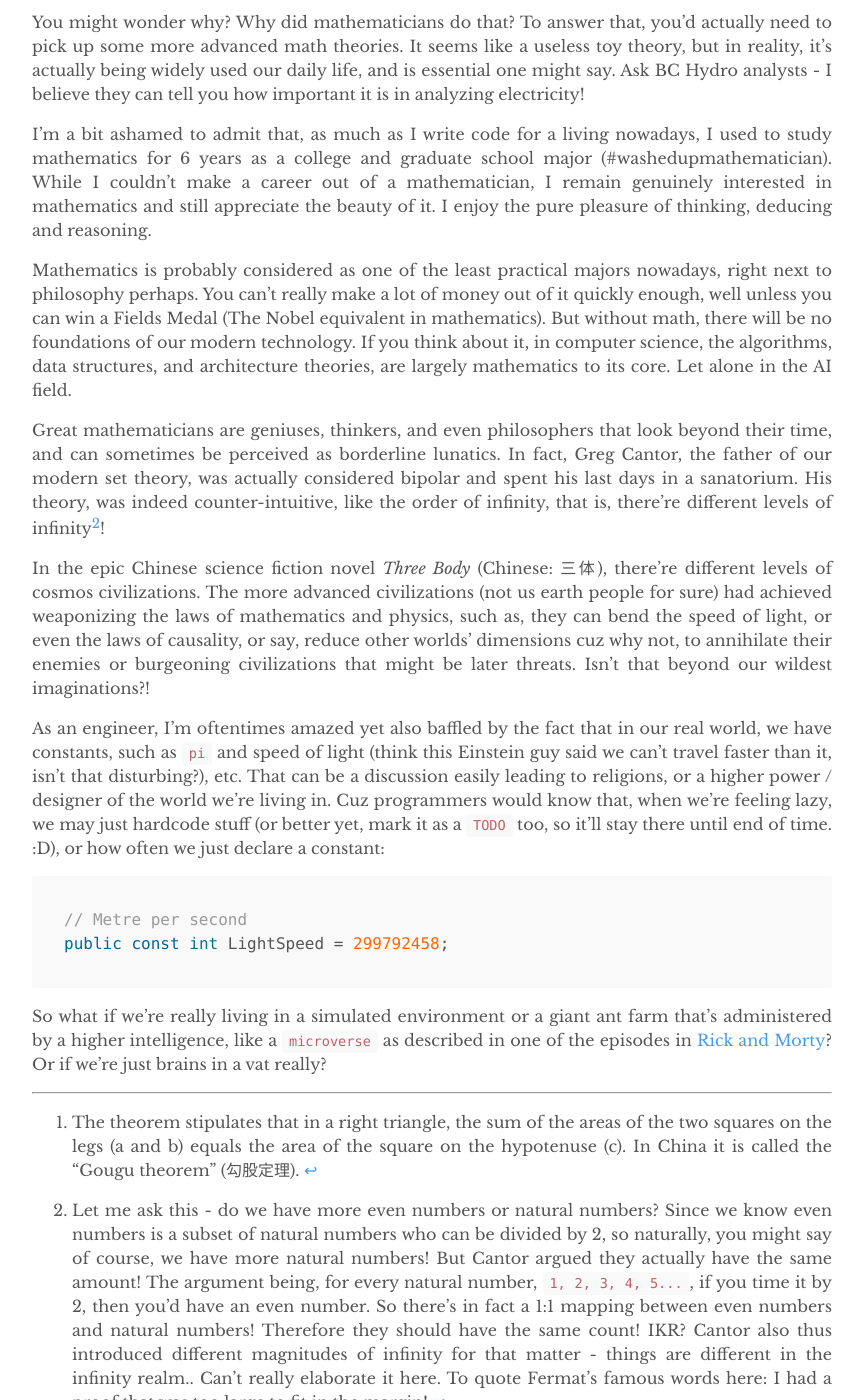
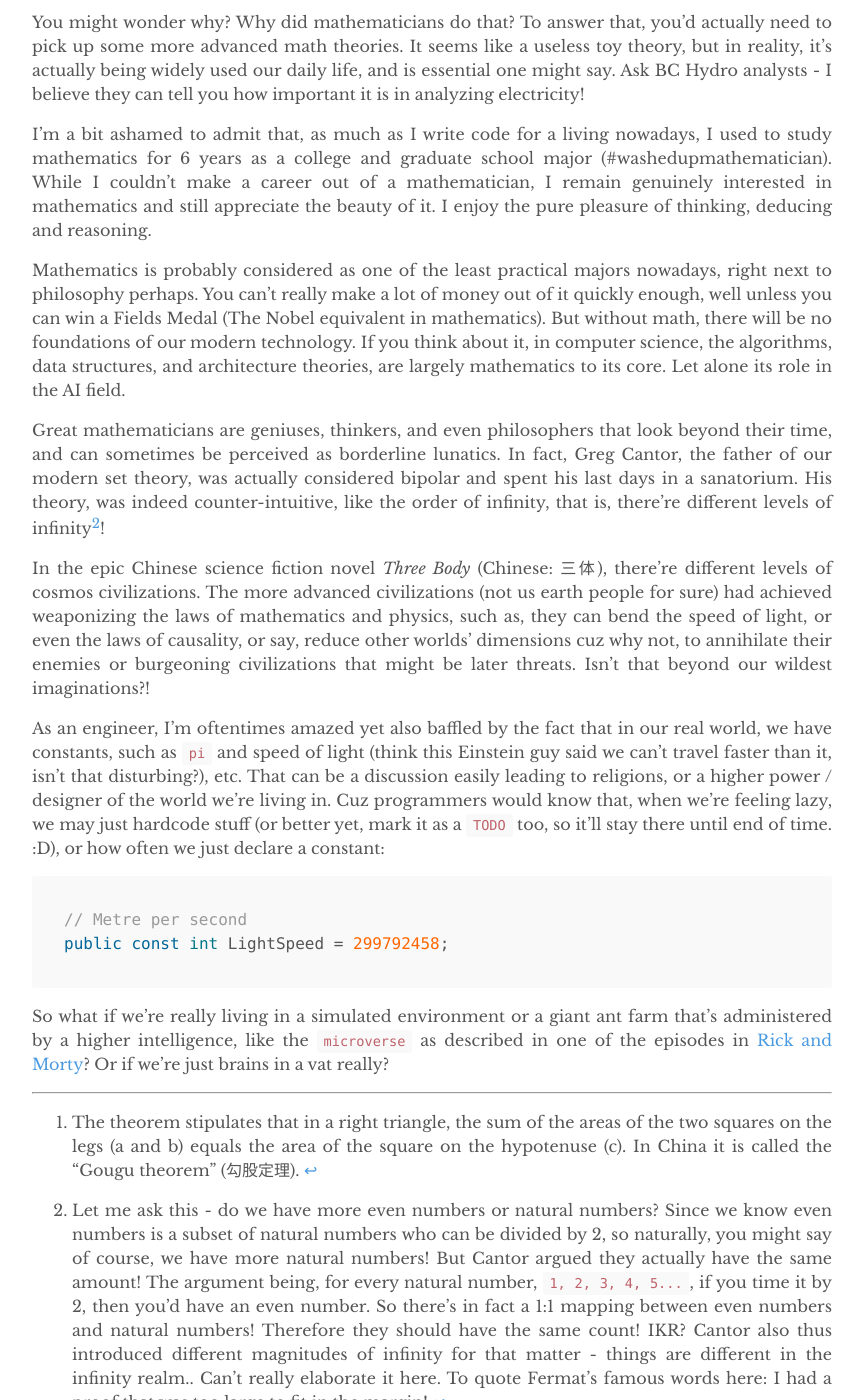
Before and after one commit to yuexiaofeng/yuexiaofeng.github.io, a Jekyll site: the page built from _posts/2021-03-14-life-of-pi.md, in a window 1280 px wide and 1400 px high, scrolled down 4796 px. Shown: the whole window, without its empty margins (208-1073 px from the left). Built offline with Jekyll 4.4.1, drawn with Linux system fonts in a browser that asks for light colours; some of the changed text lies outside the part shown.

Commit message:
Final tweaks of life of pi eh

````diff
--- a/_posts/2021-03-14-life-of-pi.md
+++ b/_posts/2021-03-14-life-of-pi.md
@@ -43,7 +43,7 @@
 
 My math teacher applauded me for my curiosity and said that was a great question. But he didn't answer directly other than mentioning  I'd understand this in the future when I learn more about mathematics, that `1 = 0.999... `. I didn't really buy that answer and secretly thought I had single-handedly discovered a mathematical paradox that my own teacher couldn't even explain, which of course, was debunked when I learned advanced mathematics in college. To this, I owe him an apology for being a smart ass.
 
-So a quick explanation of my teenager question via limit of series, by a 2021 Xiaofeng is:
+So a quick explanation of my teenager question via the limit of a series, by a 2021 Xiaofeng is:
 
 ![nine_proof](../assets/images/20210314/nine_proof.png)
 
@@ -107,7 +107,7 @@
 
 I'm a bit ashamed to admit that, as much as I write code for a living nowadays, I used to study mathematics for 6 years as a college and graduate school major (#washedupmathematician). While I couldn't make a career out of a mathematician, I remain genuinely interested in mathematics and still appreciate the beauty of it. I enjoy the pure pleasure of thinking, deducing and reasoning.
 
-Mathematics is probably considered as one of the least practical majors nowadays, right next to philosophy perhaps. You can't really make a lot of money out of it quickly enough, well unless you can win a Fields Medal (The Nobel equivalent in mathematics). But without math, there will be no foundations of our modern technology. If you think about it, in computer science, the algorithms, data structures, and architecture theories, are largely mathematics to its core. Let alone in the AI field.
+Mathematics is probably considered as one of the least practical majors nowadays, right next to philosophy perhaps. You can't really make a lot of money out of it quickly enough, well unless you can win a Fields Medal (The Nobel equivalent in mathematics). But without math, there will be no foundations of our modern technology. If you think about it, in computer science, the algorithms, data structures, and architecture theories, are largely mathematics to its core. Let alone its role in the AI field.
 
 Great mathematicians are geniuses, thinkers, and even philosophers that look beyond their time, and can sometimes be perceived as borderline lunatics. In fact, Greg Cantor, the father of our modern set theory, was actually considered bipolar and spent his last days in a sanatorium. His theory, was indeed counter-intuitive, like the order of infinity, that is, there're different levels of infinity[^fn2]!
 
@@ -120,7 +120,7 @@
 public const int LightSpeed = 299792458;
 ```
 
-So what if we're really living in a simulated environment or a giant ant farm that's administered by a higher intelligence, like a `microverse` as described in one of the episodes in [Rick and Morty](https://www.imdb.com/title/tt2861424/)? Or if we're just brains in a vat really?
+So what if we're really living in a simulated environment or a giant ant farm that's administered by a higher intelligence, like the `microverse` as described in one of the episodes in [Rick and Morty](https://www.imdb.com/title/tt2861424/)? Or if we're just brains in a vat really?
 
 ---
 
````
